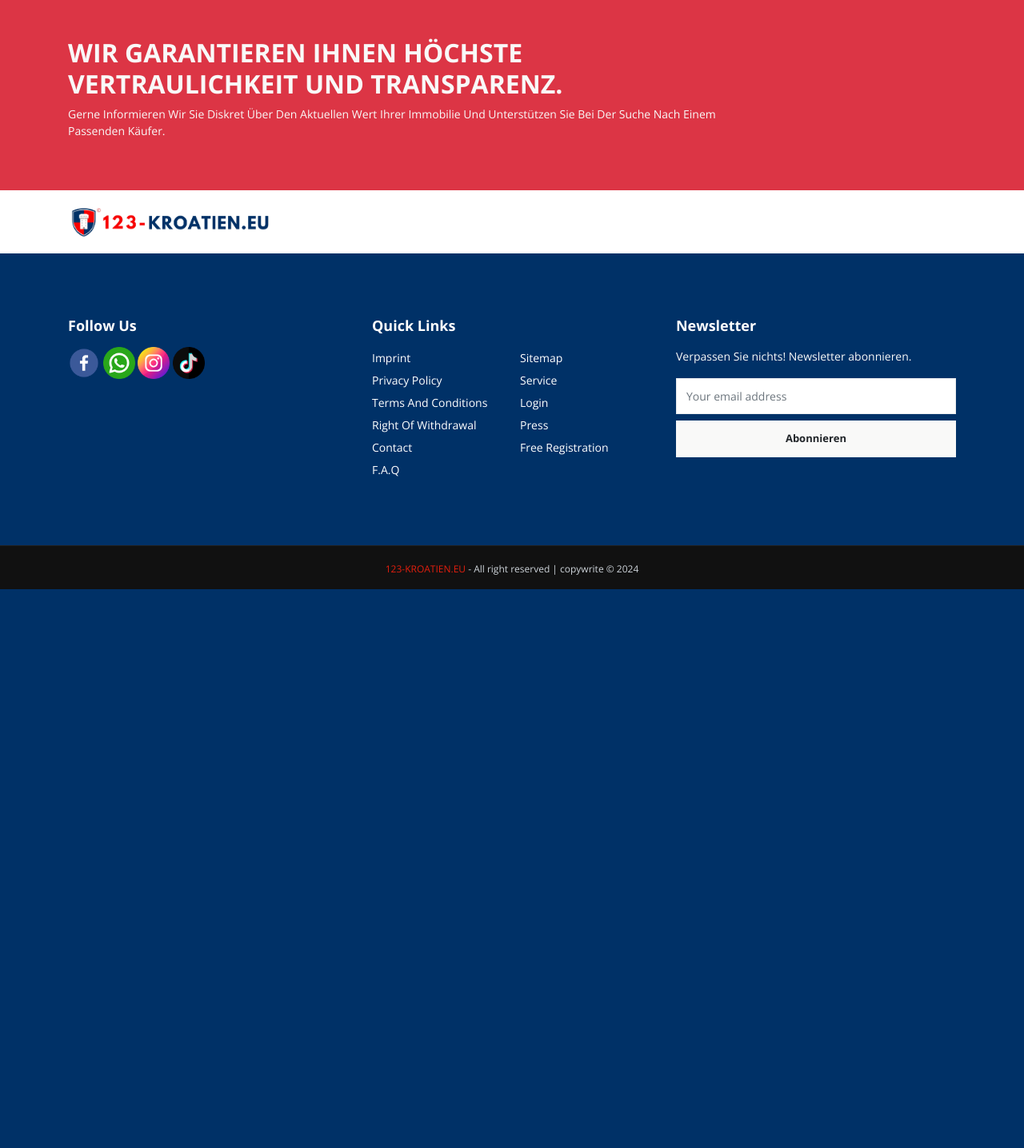
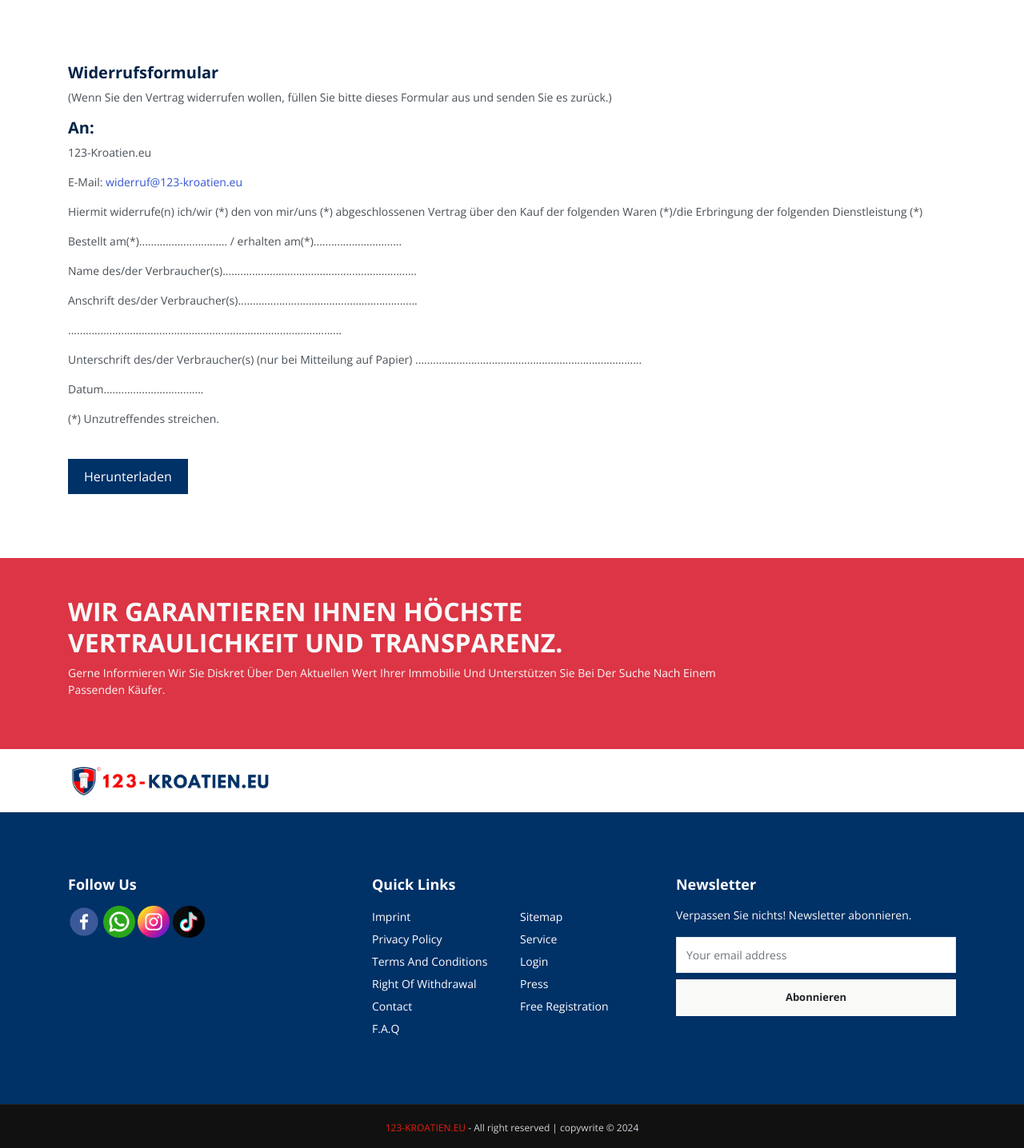
Before and after one commit to zh10only1/real-estate-django, a Django app: page /cancellation-policy in a window 1280 px wide. Shown: the part 349-1785 px from the top of the page at 80% size. Before the commit the page ends 1086 px from the top, so only its background shows below. Run offline with Django 3.2, Linux system fonts and the light colour scheme; a user stored in the database is signed in; data comes from the database, SQL or seed files in the repository; parts of the project's set-up code (start-up, migrations or seed data) failed here and were passed over; some libraries are stand-ins or nearby versions.

Commit message:
Cancellation policy and agb page done

```diff
--- a/static/css/custom.css
+++ b/static/css/custom.css
@@ -71,6 +71,10 @@
 
 .agbBg{
   background-image: url("../images/bg12.png");
+}
+
+.cancelPolicyBg {
+  background-image: url("../images/bg13.png");
 }
 
 .nav-item .bgColor.active {
--- a/templates/main/cancellation-policy.html
+++ b/templates/main/cancellation-policy.html
@@ -1,11 +1,11 @@
 {% extends 'include/base.html' %} {% load static %} {% block body %}
 <header>
-  <div class="imprintBg bg-theme-overlay">
+  <div class="cancelPolicyBg bg-theme-overlay">
     <section class="section__breadcrumb">
       <div class="container">
         <div class="row d-flex justify-content-center">
           <div class="col-md-8 text-center">
-            <h2 class="text-capitalize text-white">Impressum</h2>
+            <h2 class="text-capitalize text-white">Widerrufsbelehrung</h2>
             {% comment %}
             <ul class="list-inline">
               <li class="list-inline-item">
@@ -22,6 +22,75 @@
     </section>
   </div>
 </header>
+
+<section class="bg-white">
+  <div class="container">
+    <div class="row align-items-center">
+      <div class="col-lg-12">
+        <h5>Widerrufsformular</h5>
+        <p>
+          (Wenn Sie den Vertrag widerrufen wollen, füllen Sie bitte dieses
+          Formular aus und senden Sie es zurück.)
+        </p>
+        <h5>An:</h5>
+        <p>123-Kroatien.eu</p>
+        <p>
+          E-Mail:
+          <a href="mailto:widerruf@123-kroatien.eu">widerruf@123-kroatien.eu</a>
+        </p>
+
+        <p>
+          Hiermit widerrufe(n) ich/wir (*) den von mir/uns (*) abgeschlossenen
+          Vertrag über den Kauf der folgenden Waren (*)/die Erbringung der
+          folgenden Dienstleistung (*)
+        </p>
+        <p>
+          Bestellt am(*).............................. / erhalten
+          am(*)..............................
+        </p>
+
+        <p>
+          Name des/der
+          Verbraucher(s)..................................................................
+        </p>
+
+        <p>
+          Anschrift des/der
+          Verbraucher(s).............................................................
+        </p>
+        <p>
+          .............................................................................................
+        </p>
+
+        <p>
+          Unterschrift des/der Verbraucher(s) (nur bei Mitteilung auf Papier)
+          .............................................................................
+        </p>
+        <p></p>
+        <p>Datum..................................</p>
+
+        <p>(*) Unzutreffendes streichen.</p>
+        <br />
+
+        <a
+          href="https://glamlunaire.com/images/widerruf.pdf"
+          download="widerruf.pdf"
+          style="
+            background-color: #003167;
+            color: white;
+            padding: 10px 20px;
+            border: none;
+            text-align: center;
+            text-decoration: none;
+            display: inline-block;
+            font-size: 16px;
+          "
+          >Herunterladen</a
+        >
+      </div>
+    </div>
+  </div>
+</section>
 
 <section class="bg-gradient py-5">
   <div class="container">
```
Also changed, not shown: templates/main/agb.html (+68 -21 lines), static/images/bg13.png (added).
